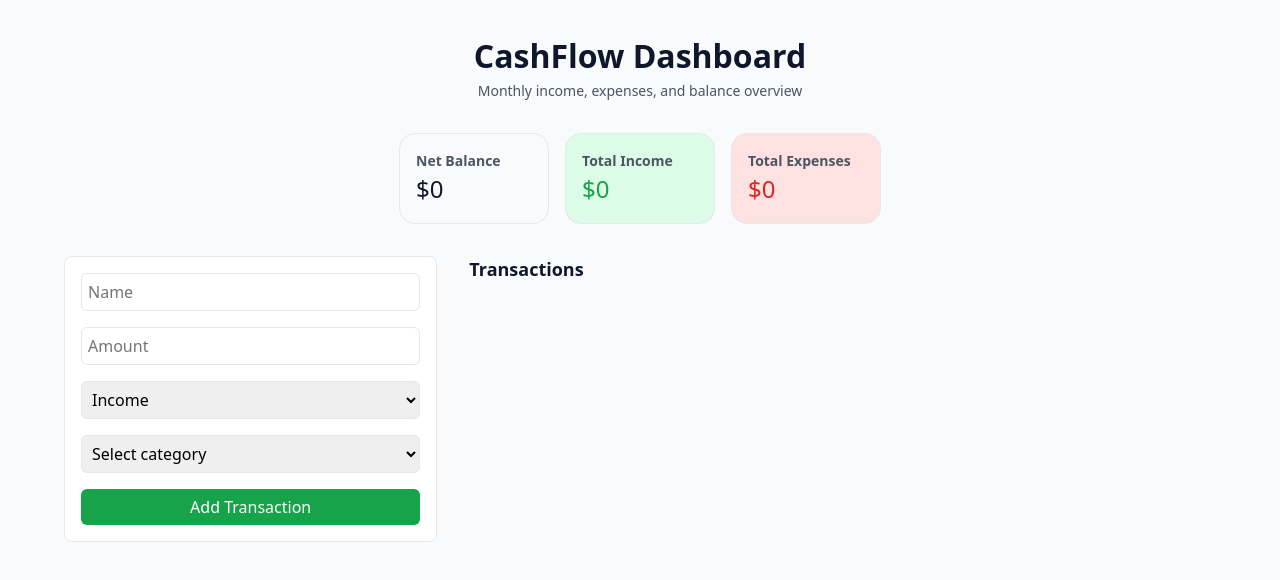
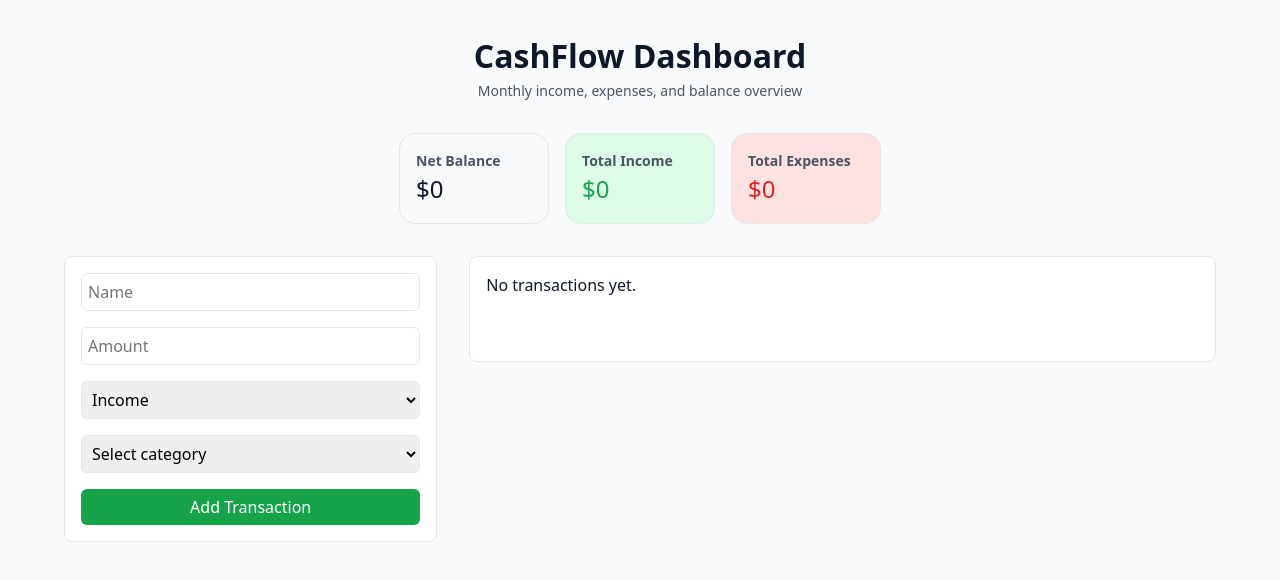
Before and after one commit to Brijsunil2/cashflow-simulator, a React (Vite) app in the folder frontend/: page / in a window 1280 px wide. Shown: the top 580 px of the page. Built offline with nearby package versions, Linux system fonts and the light colour scheme.

Commit message:
style: add basic styles to transaction list

```diff
--- a/frontend/src/components/TransactionList/TransactionItem.jsx
+++ b/frontend/src/components/TransactionList/TransactionItem.jsx
@@ -1,11 +1,12 @@
 const TransactionItem = ({ transaction, onDelete }) => {
   return (
-    <li>
-        <span>{transaction.date}</span>
-      <span> | {transaction.name}</span>
-      <span> | {transaction.category}</span>
-      <span> | {transaction.kind}</span>
-      <span> | ${transaction.amount}</span>
+    <li
+      className={`transaction-item ${transaction.kind.toLowerCase() == "income" ? "transaction-item--income" : "transaction-item--expense"}`}
+    >
+      <span>{transaction.date}</span>
+      <span>{transaction.name}</span>
+      <span>{transaction.category}</span>
+      <span>${transaction.amount}</span>
 
       <button onClick={() => onDelete(transaction.id)}>Delete</button>
     </li>
--- a/frontend/src/components/TransactionList/TransactionList.jsx
+++ b/frontend/src/components/TransactionList/TransactionList.jsx
@@ -1,10 +1,13 @@
+import "./TransactionList.scss";
 import TransactionItem from "./TransactionItem";
 
 const TransactionList = ({ transactions, onDelete }) => {
   return (
-    <section>
-      <h2>Transactions</h2>
-      <ul>
+    <section className="transaction-list-section">
+      {transactions.length === 0 ? (
+        <p className="transaction-list-empty">No transactions yet.</p>
+      ) : null}
+      <ul className="transaction-list">
         {transactions.map((transaction) => (
           <TransactionItem
             key={transaction.id}
--- /dev/null
+++ b/frontend/src/components/TransactionList/TransactionList.scss
@@ -0,0 +1,34 @@
+@use "../../styles/abstracts/colors" as *;
+@use "../../styles/abstracts/typography" as *;
+
+.transaction-list-section {
+  display: flex;
+  flex-direction: column;
+  gap: 1rem;
+  padding: 1rem;
+  background-color: $color-surface;
+  border: 1px solid $color-border;
+  border-radius: 8px;
+
+  .transaction-list {
+    margin: 1rem 0;
+    display: flex;
+    flex-direction: column;
+    gap: 1rem;
+
+    .transaction-item {
+      display: flex;
+      justify-content: space-between;
+      padding: 12px 8px;
+
+      &--income {
+        border-left: 4px solid $color-income;
+
+      }
+
+      &--expense {
+        border-left: 4px solid $color-expense;
+      }
+    }
+  }
+}
```
